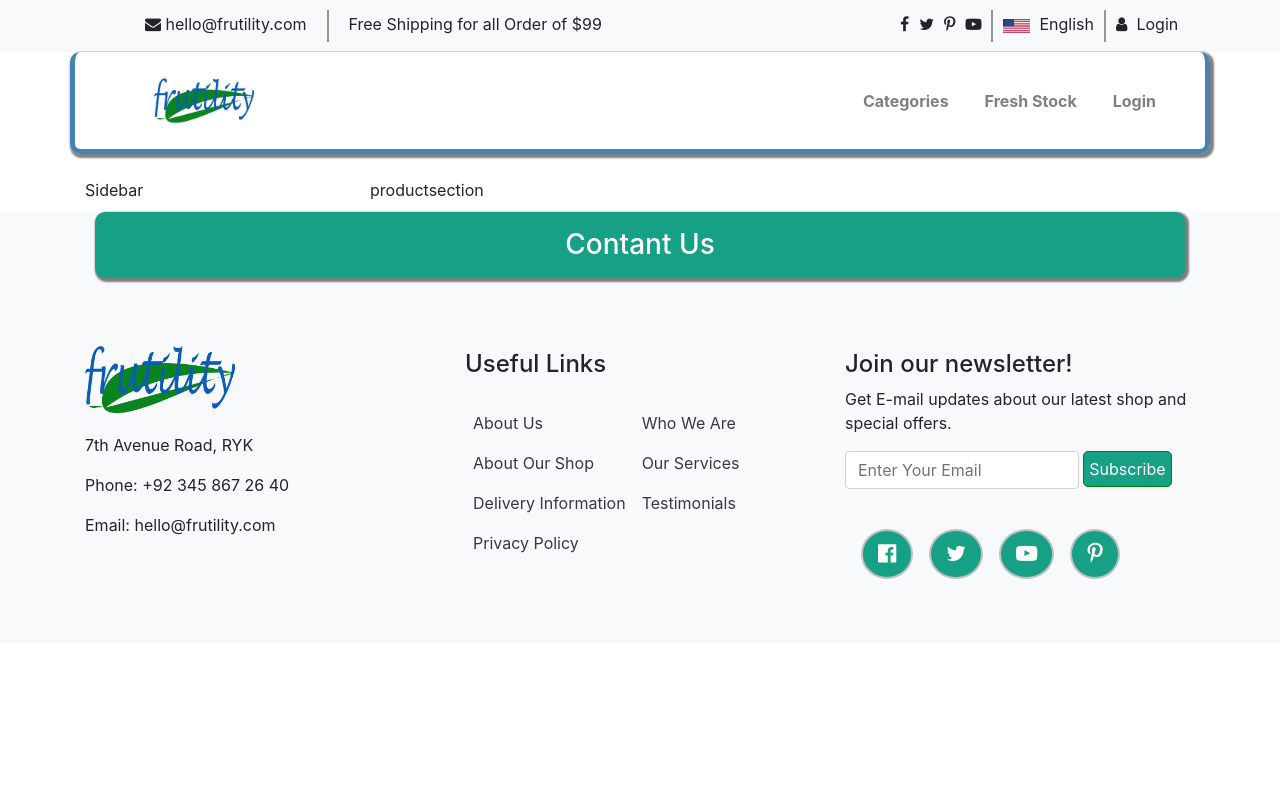
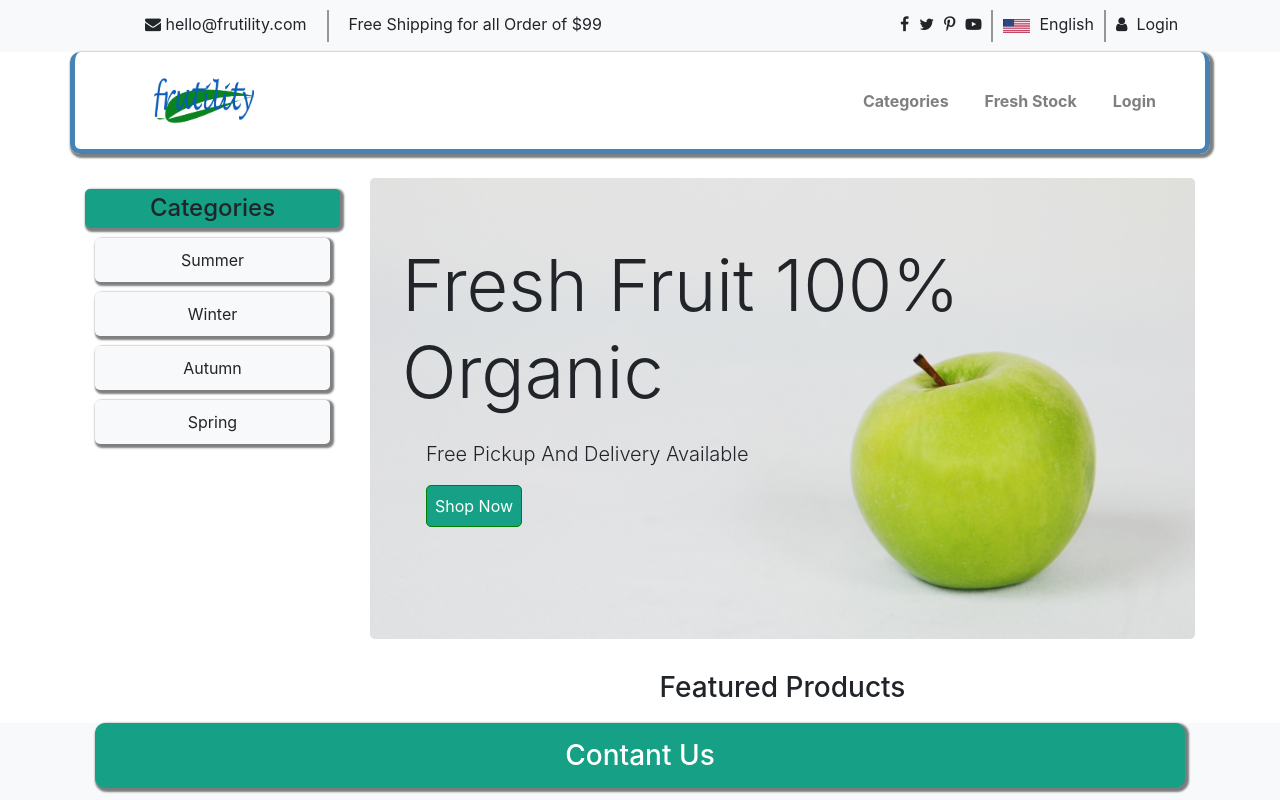
Before and after one commit to iamafaqashfaq/frutility-react, a React (Create React App) app: page / in a window 1280 px wide. Shown: the top 800 px of the page. Built offline with nearby package versions, Linux system fonts and the light colour scheme.

Commit message:
Sidebar implementation

```diff
--- a/package.json
+++ b/package.json
@@ -6,9 +6,11 @@
     "@testing-library/jest-dom": "^4.2.4",
     "@testing-library/react": "^9.5.0",
     "@testing-library/user-event": "^7.2.1",
+    "animate.css": "^4.1.0",
     "axios": "^0.19.2",
     "bootstrap": "^4.5.0",
     "font-awesome": "^4.7.0",
+    "hover.css": "^2.3.2",
     "react": "^16.13.1",
     "react-bootstrap": "^1.0.1",
     "react-dom": "^16.13.1",
--- a/src/App.css
+++ b/src/App.css
@@ -1,5 +1,6 @@
 /* Website Scheme Color #16a085 and a bit light #1abc9c */
 
+/* Navbar Component  */
 #nav{
   border-radius: 10px;
   border-bottom: 5px solid steelblue;
@@ -17,6 +18,8 @@
 .active{
   color: #1abc9c !important;
 }
+
+/* Footer Component  */
 #footer-header{
   margin: 10px;
 
@@ -50,3 +53,37 @@
   background-color: white;
   color: #16a085;
 }
+
+/* Sidebar Component  */
+#sidebar{
+  position: relative;
+  top: 2%;
+}
+.sidebar-cat-header h4{
+  padding: 5px;
+  background-color: #16a085;
+  border-radius: 5px;
+  box-shadow: 2px 2px 2px 2px rgba(0,0,0,0.5);
+}
+.sidebar-nav ul{
+  list-style: none;
+  padding: 0;
+}
+.sidebar-nav ul li{
+  padding: 10px;
+  background-color: #f8f9fa;
+  border-radius: 5px;
+  box-shadow: 2px 2px 2px 2px rgba(0,0,0,0.5);
+  margin: 10px;
+  display: block;
+  text-align: center;
+}
+.sidebar-nav ul li:hover{
+  background-color: #1abc9c;
+  color: white;
+}
+
+/* Product Section Component  */
+#product-section .jumbotron{
+  background: url('./assets//productsection/apple-highlight.jpg') 50% 70%/cover;
+}
--- a/src/App.js
+++ b/src/App.js
@@ -5,6 +5,7 @@ import ProductSection from './component/productsection'
 import Footercomponent from './component/footercomponent'
 import Admin from './component/admin/Component/Login/adminlogin'
 import './App.css';
+import 'hover.css'
 import 'bootstrap/dist/css/bootstrap.min.css'
 import 'font-awesome/css/font-awesome.min.css'
 import { BrowserRouter as Router, Switch, Route } from 'react-router-dom'
@@ -21,8 +22,12 @@ const normalroute =
         <Route path="/" exact>
           <div className="container mt-4">
             <div className="row">
-              <Sidebar></Sidebar>
-              <ProductSection></ProductSection>
+              <div className="col-md-3 col-lg-3">
+                <Sidebar></Sidebar>
+              </div>
+              <div className="col-md-9 col-lg-9">
+                <ProductSection></ProductSection>
+              </div>
             </div>
           </div>
         </Route>
--- a/src/component/productsection.js
+++ b/src/component/productsection.js
@@ -2,8 +2,15 @@ import React from 'react'
 
 export default function productsection() {
     return (
-        <div class="col-md-10 col-lg-9">
-            productsection
+        <div id="product-section">
+            <div className="jumbotron product-highlight">
+                <div className="display-3 mb-4">Fresh Fruit 100% Organic</div>
+                <p className="lead text-capitalize mb-3 ml-4">free pickup and delivery available</p>
+                <button className="fruity-btn p-2 ml-4 mb-5 hvr-grow">Shop Now</button>
+            </div>
+            <div>
+                <h3 className="text-center">Featured Products</h3>
+            </div>
         </div>
     )
 }
--- a/src/component/sidebar.js
+++ b/src/component/sidebar.js
@@ -2,8 +2,18 @@ import React from 'react'
 
 export default function sidebar() {
     return (
-        <nav className="col-md-2 col-lg-3 d-md-block">
-            Sidebar
-        </nav>
+        <div id="sidebar">
+            <div className="sidebar-cat-header">
+                <h4 className="text-center">Categories</h4>
+            </div>
+            <nav className="sidebar-nav">
+                <ul>
+                    <li className="hvr-grow">Summer</li>
+                    <li className="hvr-grow">Winter</li>
+                    <li className="hvr-grow">Autumn</li>
+                    <li className="hvr-grow">Spring</li>
+                </ul>
+            </nav>
+        </div>
     )
 }
```
Also changed, not shown: public/index.html (+4 -4 lines), src/assets/productsection/apple-highlight.jpg (added), 1 other file (tests, documents, lock files or other folders).
